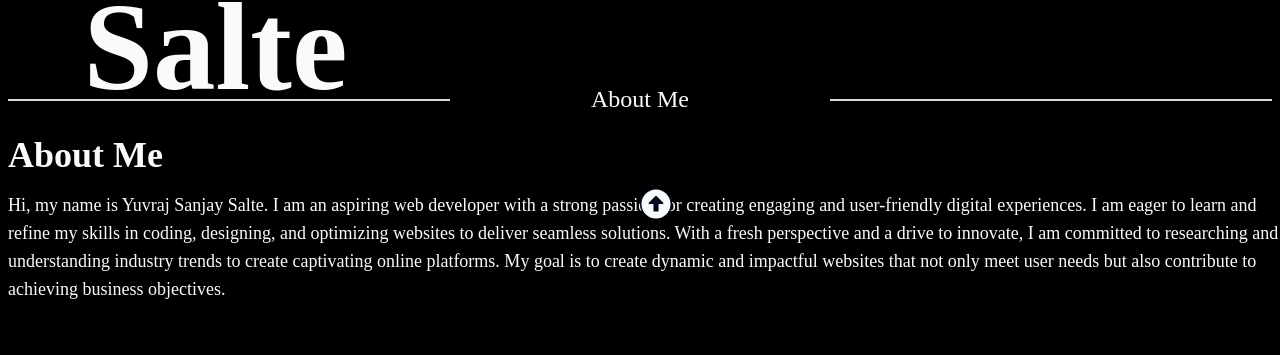
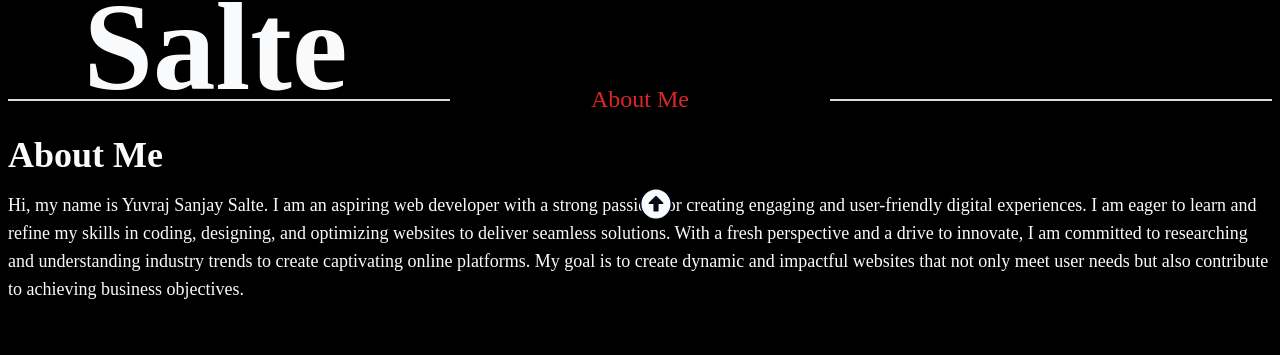
Before and after one commit to Yuvraj9769/Yuvraj_Portfolio, a React (Vite) app: page /AboutMe in a window 1280 px wide. Shown: the part 528-883 px from the top of the page. Built offline with nearby package versions, Linux system fonts and the light colour scheme.

Commit message:
Update Aboutme.jsx

```diff
--- a/src/Components/Aboutme.jsx
+++ b/src/Components/Aboutme.jsx
@@ -1,26 +1,29 @@
 import React from "react";
+import { Outlet } from "react-router-dom";
 
 const Aboutme = () => {
   return (
-    <div className=" w-screen h-auto px-2 py-1 my-5 flex flex-col gap-3">
-      <p className="text-slate-50 relative text-xl xl:after:h-[2px] xl:before:h-[2px] text-center xl:text-2xl before:absolute before:bg-[#dadada] before:h-1 before:w-[35%] before:top-[50%] before:left-0  after:absolute after:bg-[#dadada] after:h-1 after:w-[35%] after:top-[50%] after:right-0">
+    <>
+      <div className="w-full h-auto px-2 py-1 my-5 flex flex-col gap-3 ">
+        <p className="text-red-600  relative text-xl xl:after:h-[2px] xl:before:h-[2px] text-center xl:text-2xl before:absolute before:bg-[#dadada] before:h-1 before:w-[35%] before:top-[50%] before:left-0  after:absolute after:bg-[#dadada] after:h-1 after:w-[35%] after:top-[50%] after:right-0">
           About Me
         </p>
-      <div className="w-screen h-auto text-slate-50 flex flex-col gap-4 py-2">
+        <div className="h-auto text-slate-50 flex flex-col gap-4 py-2">
           <p className="font-semibold text-4xl">About Me</p>
           <p className="text-lg">
             Hi, my name is Yuvraj Sanjay Salte. I am an aspiring web developer
-          with a strong passion for creating engaging and user-friendly digital
-          experiences. I am eager to learn and refine my skills in coding,
-          designing, and optimizing websites to deliver seamless solutions. With
-          a fresh perspective and a drive to innovate, I am committed to
-          researching and understanding industry trends to create captivating
-          online platforms. My goal is to create dynamic and impactful websites
-          that not only meet user needs but also contribute to achieving
-          business objectives.
+            with a strong passion for creating engaging and user-friendly
+            digital experiences. I am eager to learn and refine my skills in
+            coding, designing, and optimizing websites to deliver seamless
+            solutions. With a fresh perspective and a drive to innovate, I am
+            committed to researching and understanding industry trends to create
+            captivating online platforms. My goal is to create dynamic and
+            impactful websites that not only meet user needs but also contribute
+            to achieving business objectives.
           </p>
         </div>
       </div>
+    </>
   );
 };
 
```
Lines whose indentation alone changed are shown as unchanged.
